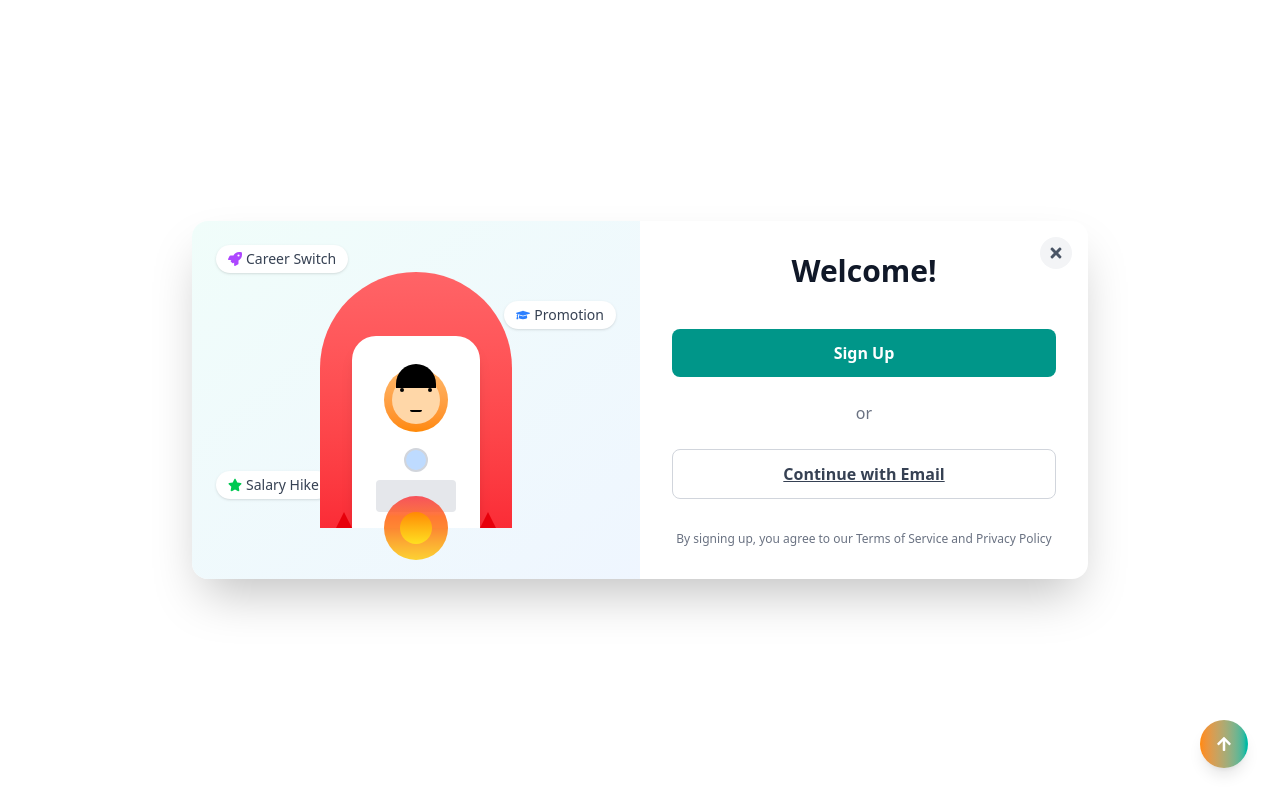
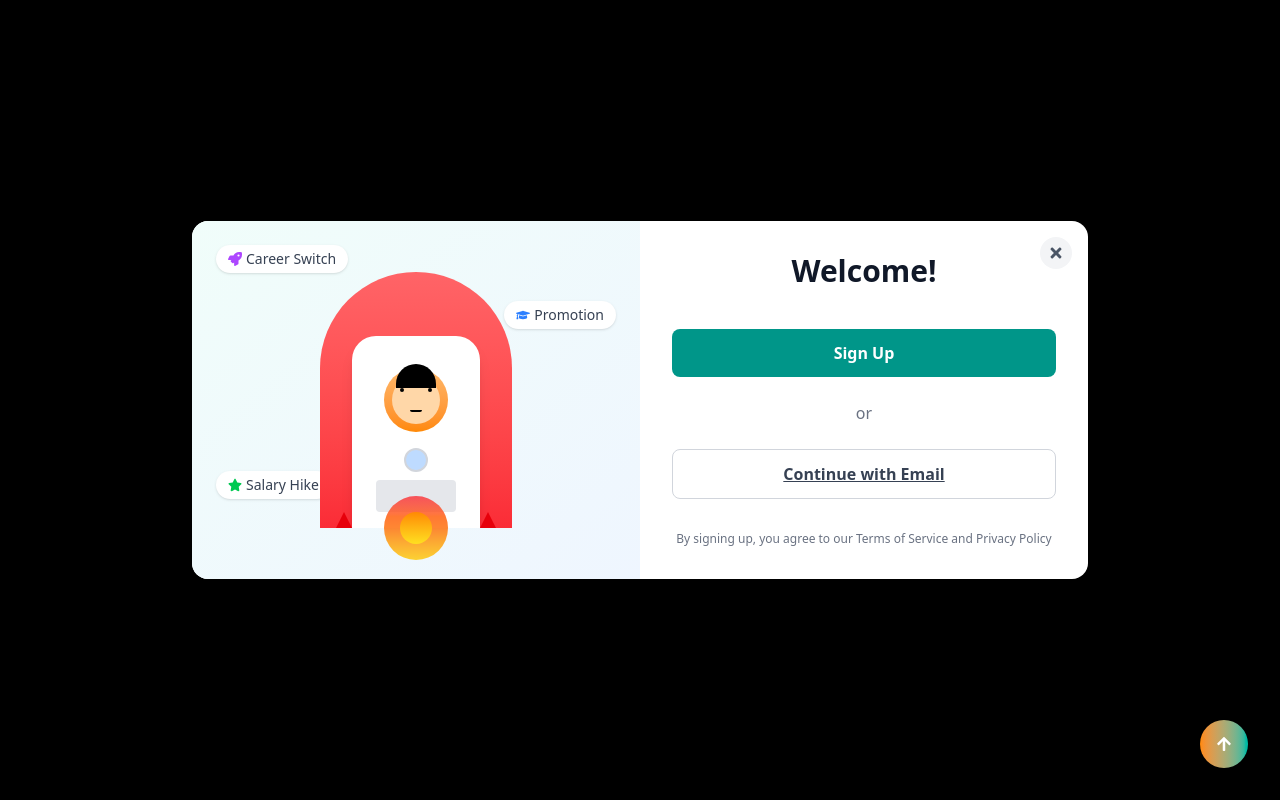
Before and after one commit to Ruchi-codes04/New-LMS-Frontend, a React (Vite) app: page / in a window 1280 px wide. Both pictures are taken after a click on the button "Sign Up". Shown: the top 800 px of the page. Built offline with nearby package versions, Linux system fonts and the light colour scheme; grey boxes are pictures that could not be loaded.

Commit message:
Add background blur effect to signup popup

```diff
--- a/src/components/SignUpPopup.jsx
+++ b/src/components/SignUpPopup.jsx
@@ -28,7 +28,7 @@
     // Show popup for the first time after 15 seconds
     const initialTimeout = setTimeout(() => {
       showSignUpPopup();
-    }, 15000);
+    }, 50000);
 
     return () => {
       clearInterval(interval);
@@ -100,7 +100,7 @@
   if (!isPopupVisible) return null;
 
   return (
-    <div className="fixed inset-0 bg-white flex items-center justify-center z-50 p-4">
+    <div className="fixed inset-0 bg-black bg-opacity-30 backdrop-blur-sm flex items-center justify-center z-50 p-4">
       <div className="bg-white rounded-2xl shadow-2xl max-w-4xl w-full max-h-[90vh] overflow-hidden relative">
         {/* Close Button */}
         <button
```
